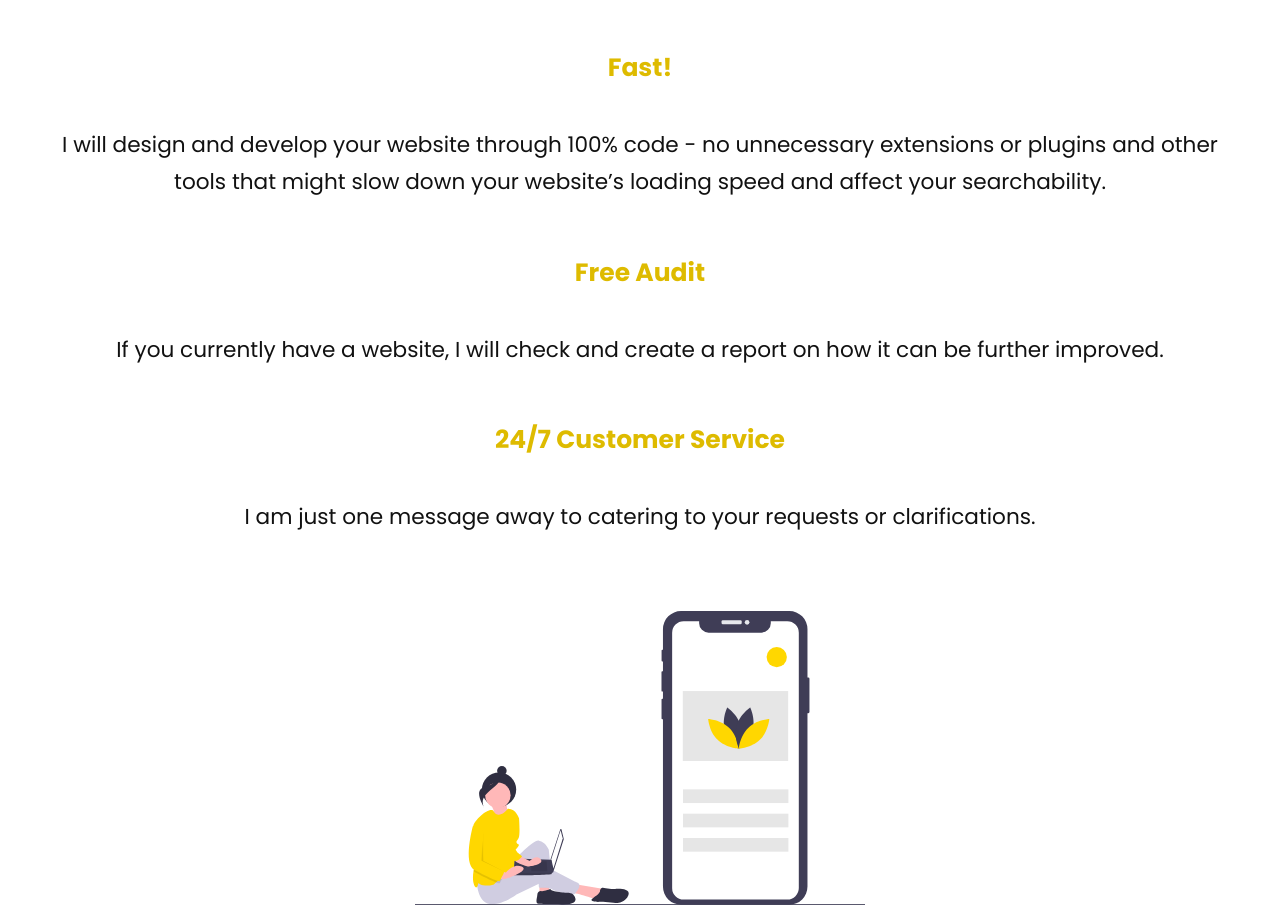
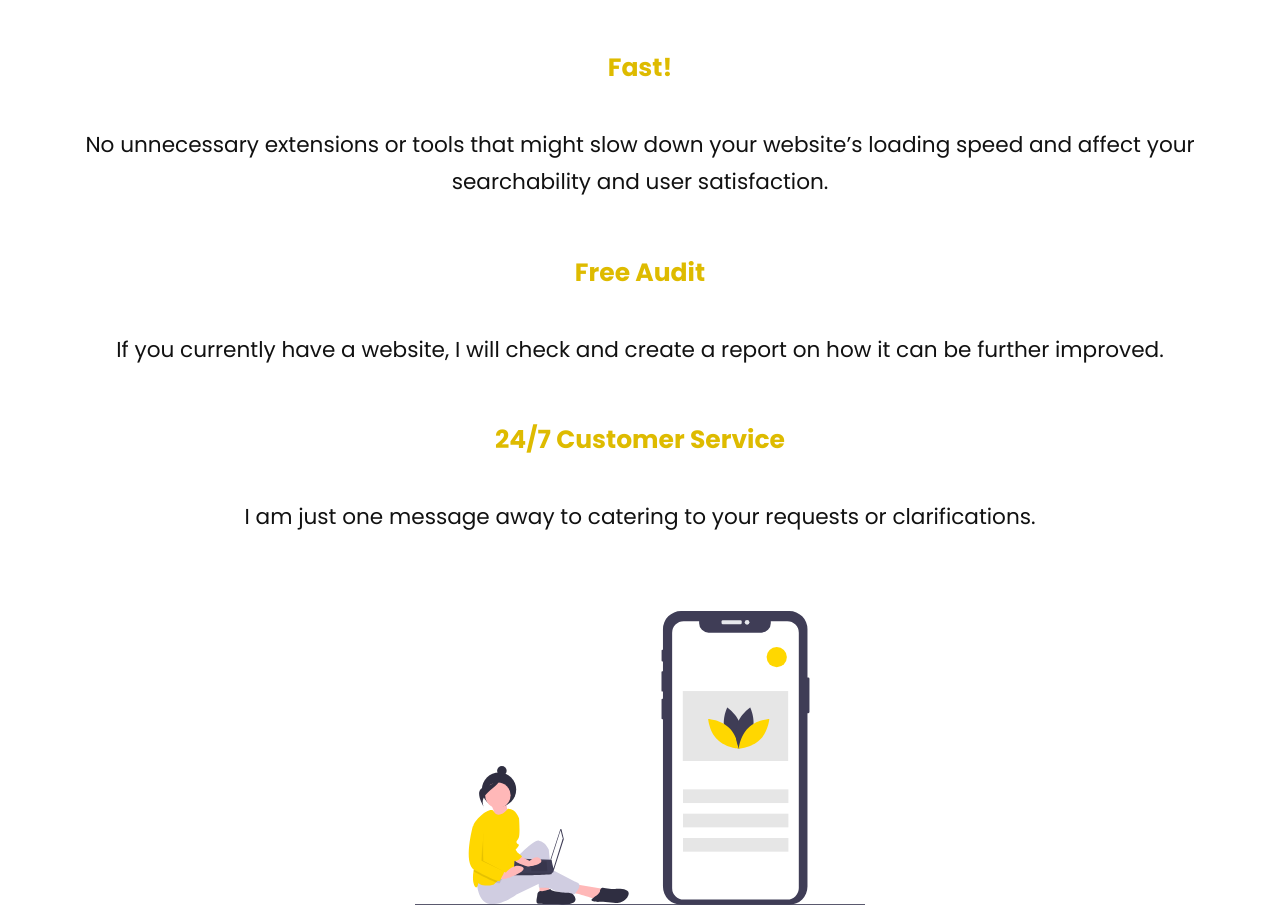
Before and after one commit to hartpableo/service, a plain HTML site: page index.html in a window 1280 px wide. Shown: the part 1740-2664 px from the top of the page. Drawn offline with Linux system fonts and the light colour scheme.

Commit message:
fixed copywriting

```diff
--- a/index.html
+++ b/index.html
@@ -49,7 +49,7 @@
             </div>
             <div class="benefit">
                 <h3 class="accented">Fast!</h3>
-                <p>I will design and develop your website through 100% code - no unnecessary extensions or plugins and other tools that might slow down your website’s loading speed and affect your searchability.</p>
+                <p>No unnecessary extensions or tools that might slow down your website’s loading speed and affect your searchability and user satisfaction.</p>
             </div>
             <div class="benefit">
                 <h3 class="accented">Free Audit</h3>
```
